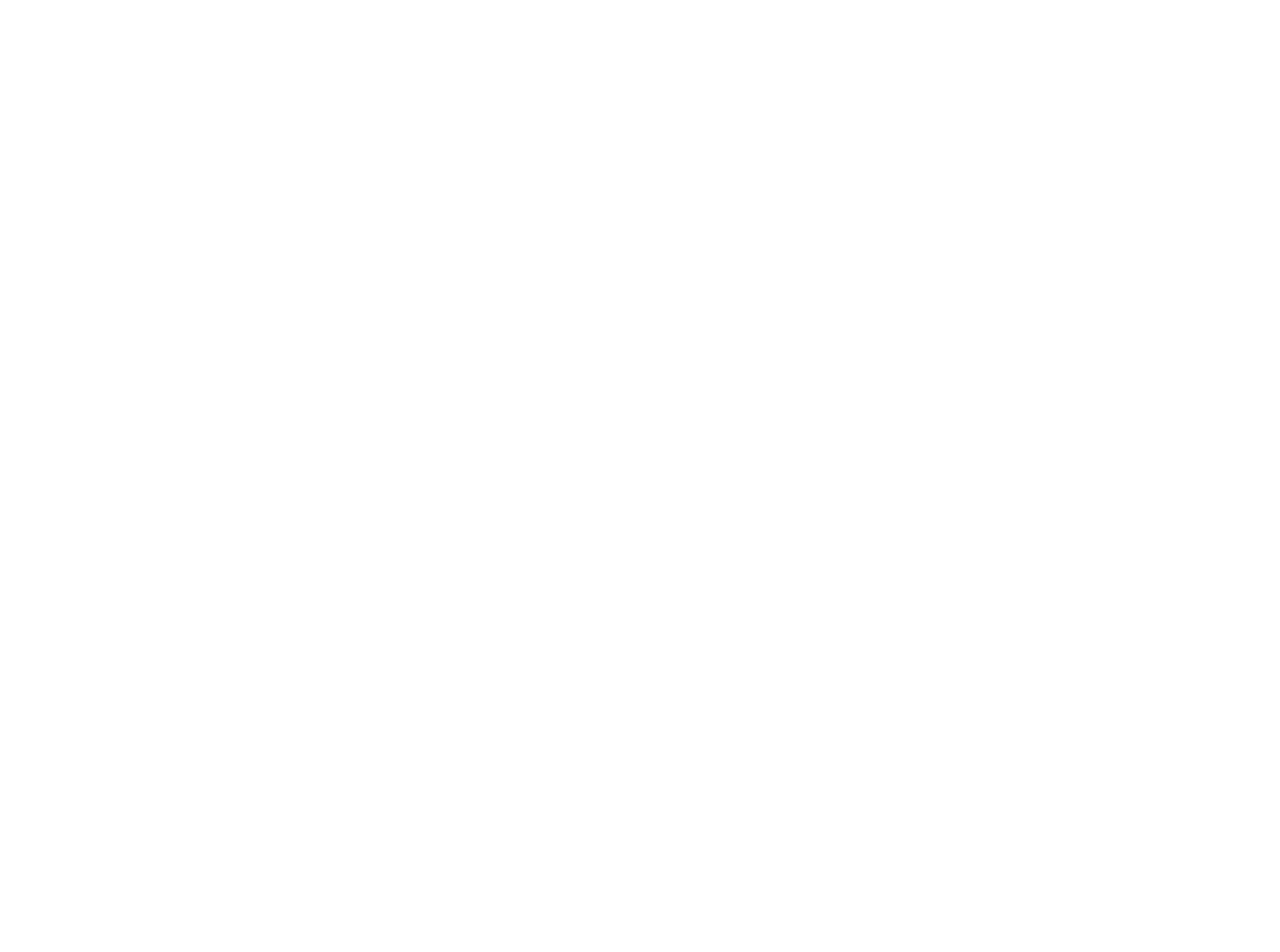
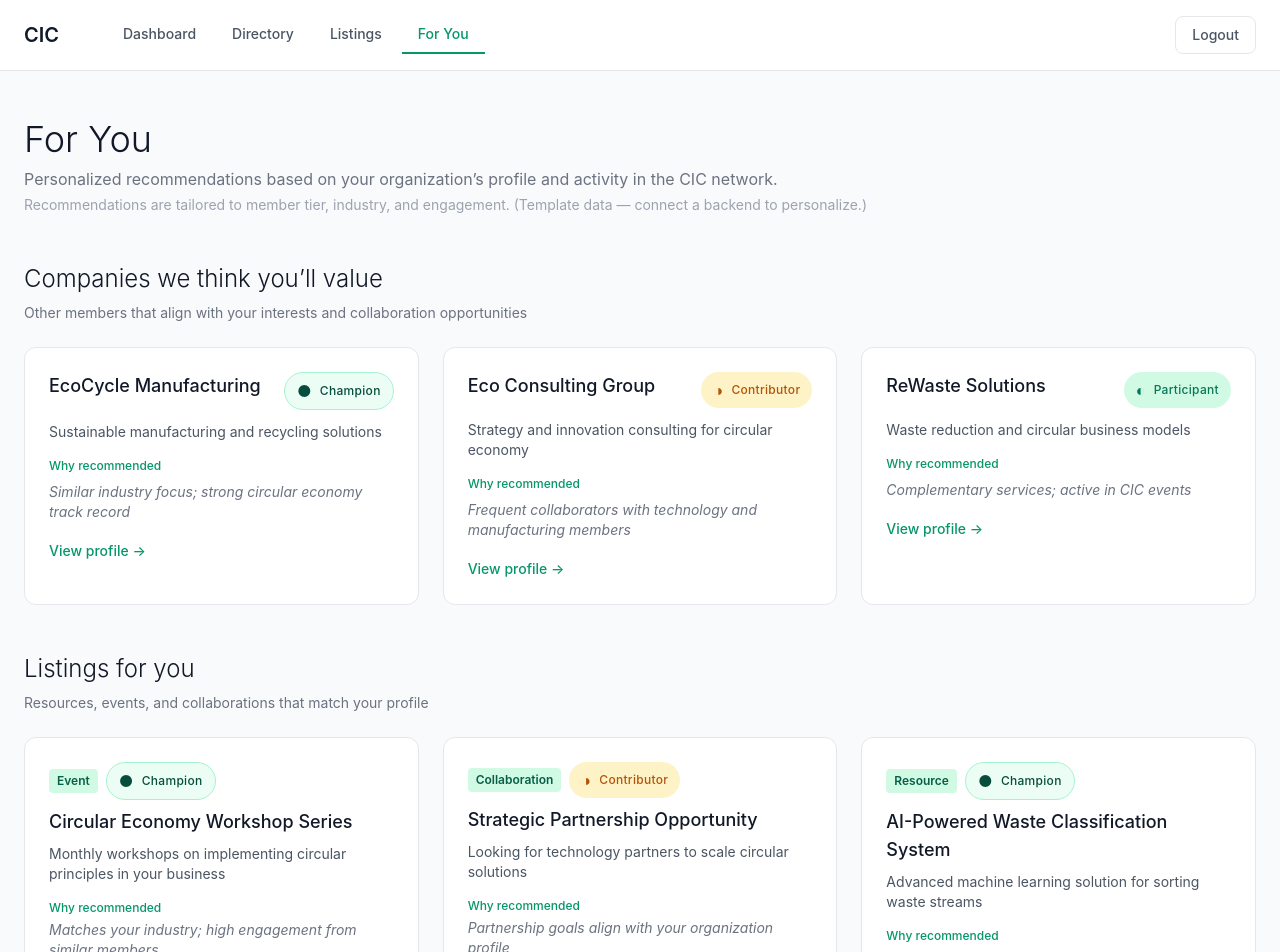
Before and after one commit to tanish787/ConsulTech-Solution, a React (Create React App) app in the folder frontend/: page /for-you in a window 1280 px wide. Before the commit this address had no page. Shown: the top 952 px of the page. Before the commit the page ends 800 px from the top, so only its background shows below. Built offline with nearby package versions, Linux system fonts and the light colour scheme; sample sign-in values are in the browser's storage.

Commit message:
FYP
for you page

```diff
--- a/frontend/src/App.tsx
+++ b/frontend/src/App.tsx
@@ -6,6 +6,7 @@
 import DirectoryPage from './pages/DirectoryPage';
 import CompanyProfilePage from './pages/CompanyProfilePage';
 import ListingsPage from './pages/ListingsPage';
+import ForYouPage from './pages/ForYouPage';
 
 const ProtectedRoute: React.FC<{ children: React.ReactNode }> = ({
   children,
@@ -66,6 +67,14 @@
           </ProtectedRoute>
         }
       />
+      <Route
+        path="/for-you"
+        element={
+          <ProtectedRoute>
+            <ForYouPage />
+          </ProtectedRoute>
+        }
+      />
       <Route path="/" element={<Navigate to="/dashboard" />} />
     </Routes>
   );
--- a/frontend/src/components/NavBar.tsx
+++ b/frontend/src/components/NavBar.tsx
@@ -43,6 +43,16 @@
               >
                 Listings
               </a>
+              <a
+                href="/for-you"
+                className={`px-4 py-2 text-sm font-medium transition-colors ${
+                  currentPage === 'forYou'
+                    ? 'text-emerald-600 border-b-2 border-emerald-600'
+                    : 'text-gray-600 hover:text-gray-900'
+                }`}
+              >
+                For You
+              </a>
             </div>
           </div>
           <button
--- /dev/null
+++ b/frontend/src/pages/ForYouPage.tsx
@@ -0,0 +1,212 @@
+import React, { useState } from 'react';
+import { useNavigate } from 'react-router-dom';
+import { useAuth } from '../services/authContext';
+import NavBar from '../components/NavBar';
+import LoyaltyBadge from '../components/LoyaltyBadge';
+import { LoyaltyLevel } from '../types';
+
+// Template recommendation types for the "For You" page (replace with API later)
+interface RecommendedCompany {
+  id: number;
+  company_name: string;
+  description: string;
+  industry: string;
+  loyalty_level: LoyaltyLevel;
+  reason: string;
+}
+
+interface RecommendedListing {
+  id: number;
+  title: string;
+  description: string;
+  category: string;
+  company_name: string;
+  company_loyalty_level: LoyaltyLevel;
+  reason: string;
+}
+
+// Mock recommendations - in production these would come from a recommendations API
+const MOCK_RECOMMENDED_COMPANIES: RecommendedCompany[] = [
+  {
+    id: 2,
+    company_name: 'EcoCycle Manufacturing',
+    description: 'Sustainable manufacturing and recycling solutions',
+    industry: 'Manufacturing',
+    loyalty_level: 'Champion',
+    reason: 'Similar industry focus; strong circular economy track record',
+  },
+  {
+    id: 4,
+    company_name: 'Eco Consulting Group',
+    description: 'Strategy and innovation consulting for circular economy',
+    industry: 'Consulting',
+    loyalty_level: 'Contributor',
+    reason: 'Frequent collaborators with technology and manufacturing members',
+  },
+  {
+    id: 3,
+    company_name: 'ReWaste Solutions',
+    description: 'Waste reduction and circular business models',
+    industry: 'Waste Management',
+    loyalty_level: 'Participant',
+    reason: 'Complementary services; active in CIC events',
+  },
+];
+
+const MOCK_RECOMMENDED_LISTINGS: RecommendedListing[] = [
+  {
+    id: 2,
+    title: 'Circular Economy Workshop Series',
+    description: 'Monthly workshops on implementing circular principles in your business',
+    category: 'event',
+    company_name: 'EcoCycle Manufacturing',
+    company_loyalty_level: 'Champion',
+    reason: 'Matches your industry; high engagement from similar members',
+  },
+  {
+    id: 3,
+    title: 'Strategic Partnership Opportunity',
+    description: 'Looking for technology partners to scale circular solutions',
+    category: 'collaboration',
+    company_name: 'Eco Consulting Group',
+    company_loyalty_level: 'Contributor',
+    reason: 'Partnership goals align with your organization profile',
+  },
+  {
+    id: 1,
+    title: 'AI-Powered Waste Classification System',
+    description: 'Advanced machine learning solution for sorting waste streams',
+    category: 'resource',
+    company_name: 'GreenTech Solutions',
+    company_loyalty_level: 'Champion',
+    reason: 'Popular among technology and sustainability-focused members',
+  },
+];
+
+const ForYouPage: React.FC = () => {
+  const navigate = useNavigate();
+  const { user, logout } = useAuth();
+  const [loading] = useState(false);
+
+  if (loading) {
+    return (
+      <div className="flex items-center justify-center min-h-screen">
+        Loading...
+      </div>
+    );
+  }
+
+  return (
+    <div className="min-h-screen bg-gray-50">
+      <NavBar
+        currentPage="forYou"
+        onLogout={() => {
+          logout();
+          navigate('/login');
+        }}
+      />
+
+      <div className="max-w-7xl mx-auto px-6 py-12">
+        {/* Header */}
+        <div className="mb-12">
+          <h1 className="text-4xl font-light text-gray-900">For You</h1>
+          <p className="text-gray-500 mt-2">
+            Personalized recommendations based on your organization’s profile and activity in the CIC network.
+          </p>
+          {user && (
+            <p className="text-sm text-gray-400 mt-1">
+              Recommendations are tailored to member tier, industry, and engagement. (Template data — connect a backend to personalize.)
+            </p>
+          )}
+        </div>
+
+        {/* Recommended companies */}
+        <section className="mb-12">
+          <h2 className="text-2xl font-light text-gray-900 mb-2">
+            Companies we think you’ll value
+          </h2>
+          <p className="text-gray-500 text-sm mb-6">
+            Other members that align with your interests and collaboration opportunities
+          </p>
+          <div className="grid grid-cols-1 md:grid-cols-2 lg:grid-cols-3 gap-6">
+            {MOCK_RECOMMENDED_COMPANIES.map((company) => (
+              <div
+                key={company.id}
+                className="bg-white rounded-xl border border-gray-200 hover:border-emerald-300 hover:shadow-md transition-all duration-300 cursor-pointer p-6"
+                onClick={() => navigate(`/company/${company.id}`)}
+              >
+                <div className="flex justify-between items-start mb-3">
+                  <h3 className="text-lg font-medium text-gray-900 flex-1">
+                    {company.company_name}
+                  </h3>
+                  <LoyaltyBadge level={company.loyalty_level} />
+                </div>
+                <p className="text-gray-600 text-sm mb-4 line-clamp-2">
+                  {company.description}
+                </p>
+                <p className="text-xs text-emerald-600 font-medium mb-2">Why recommended</p>
+                <p className="text-gray-500 text-sm italic mb-4">{company.reason}</p>
+                <span className="text-sm font-medium text-emerald-600 hover:text-emerald-700">
+                  View profile →
+                </span>
+              </div>
+            ))}
+          </div>
+        </section>
+
+        {/* Recommended listings */}
+        <section className="mb-12">
+          <h2 className="text-2xl font-light text-gray-900 mb-2">
+            Listings for you
+          </h2>
+          <p className="text-gray-500 text-sm mb-6">
+            Resources, events, and collaborations that match your profile
+          </p>
+          <div className="grid grid-cols-1 md:grid-cols-2 lg:grid-cols-3 gap-6">
+            {MOCK_RECOMMENDED_LISTINGS.map((listing) => (
+              <div
+                key={listing.id}
+                className="bg-white rounded-xl border border-gray-200 hover:border-emerald-300 hover:shadow-md transition-all duration-300 p-6"
+              >
+                <div className="flex gap-2 items-center mb-2">
+                  <span className="text-xs font-semibold px-2 py-1 bg-emerald-100 text-emerald-800 rounded capitalize">
+                    {listing.category}
+                  </span>
+                  {listing.company_loyalty_level && (
+                    <LoyaltyBadge level={listing.company_loyalty_level} className="text-xs" />
+                  )}
+                </div>
+                <h3 className="text-lg font-medium text-gray-900 mb-2">
+                  {listing.title}
+                </h3>
+                <p className="text-gray-600 text-sm mb-4 line-clamp-2">
+                  {listing.description}
+                </p>
+                <p className="text-xs text-emerald-600 font-medium mb-1">Why recommended</p>
+                <p className="text-gray-500 text-sm italic mb-4">{listing.reason}</p>
+                <div className="flex justify-between items-center">
+                  <span className="text-sm text-gray-500">{listing.company_name}</span>
+                  <button
+                    onClick={() => navigate('/listings')}
+                    className="text-sm font-medium text-emerald-600 hover:text-emerald-700"
+                  >
+                    View in Listings →
+                  </button>
+                </div>
+              </div>
+            ))}
+          </div>
+        </section>
+
+        {/* Placeholder for future sections */}
+        <section className="bg-white rounded-xl border border-gray-200 border-dashed p-8 text-center">
+          <p className="text-gray-400 text-sm">
+            More personalized sections (e.g. “Upcoming events for you”, “Suggested actions”) can be added here once the recommendations API is connected.
+          </p>
+        </section>
+      </div>
+    </div>
+  );
+};
+
+export default ForYouPage;
```
Also changed, not shown: 1 other file (tests, documents, lock files or other folders).
